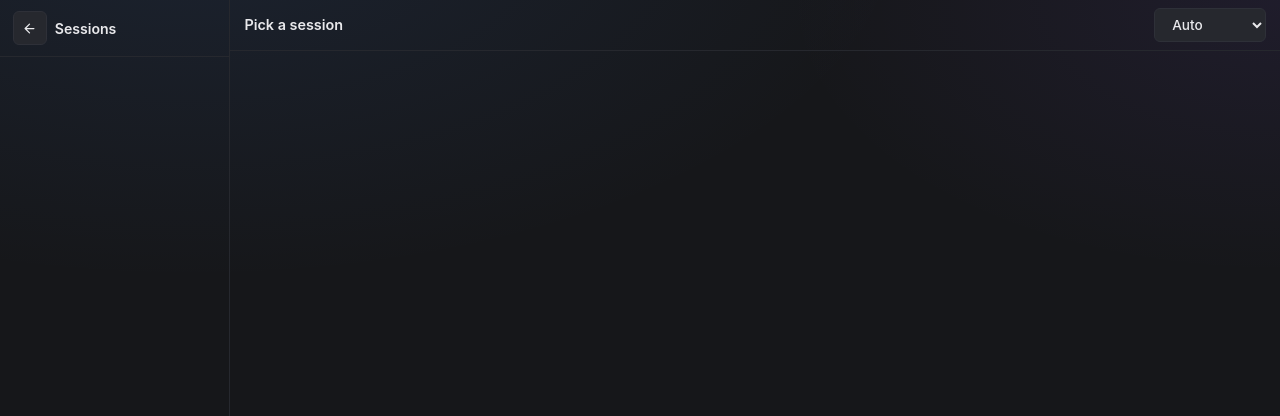
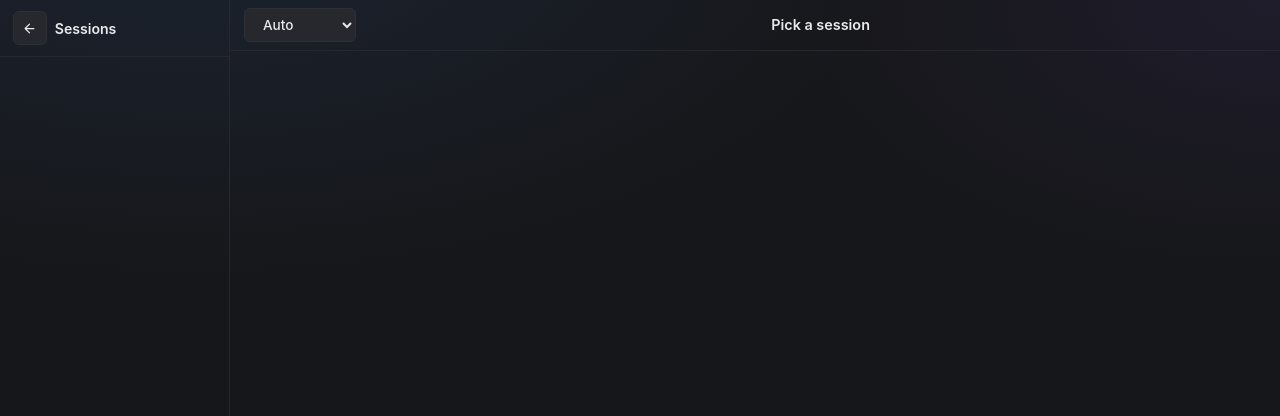
Before and after one commit to bburge14/cadre, a Flask app: template templates/terminal_hub.html in a window 1280 px wide. Shown: the top 416 px of the page. Run offline with Flask 3, Linux system fonts and the light colour scheme; the template is opened without the code that fills it, so the values that code supplies are empty.

Commit message:
Fix startup fit firing up to 6 resizes instead of one, center session name
setupTerminalFit fired fit() at a fixed spread of delays (0/50/150/
300/600ms) regardless of whether an earlier attempt had already
succeeded. If a websocket's backlog replay landed in the middle of
that window -- entirely plausible, a real terminal can easily have a
lot of freshly-written content by then -- each later retry that
computed even a slightly different size reflowed that same large
buffer again, immediately after the last reflow, before it had
settled. Overlapping, corrupted-looking text, not a clean redraw.

Replaced with polling that stops at the first successful measurement,
so exactly one resize happens during startup instead of up to six. The
ResizeObserver still catches anything that first measurement got
slightly wrong, same as it already catches any later real resize.

Verified against a completely fresh session (never touched by earlier
testing) that this renders cleanly with zero corruption -- confirms
the garbled text reported on the long-running DND game session
specifically was baked into that one session's own daemon-side output
buffer from many rounds of earlier resize testing during this same
debugging session, not a live bug in the current code. No client-side
fix can un-corrupt historical bytes already sitting in a buffer.

Also reordered both terminal pages' headers: Start/Stop/Restart, the
theme select, and status now group on the left; the session name is
centered (flex:1) instead of being the first, leftmost element.

Co-Authored-By: Claude Sonnet 5 <noreply@anthropic.com>
Claude-Session: https://claude.ai/code/session_01M6akbAwzEF5wHDb6eyaaJ9

```diff
--- a/static/terminal.js
+++ b/static/terminal.js
@@ -351,19 +351,38 @@ const MAX_TERM_ROWS = 60;
 function setupTerminalFit(term) {
   function fit() {
     const size = computeFitSize(term);
-    if (!size) return;
+    if (!size) return false;
     const cols = Math.min(size.cols, MAX_TERM_COLS);
     const rows = Math.min(size.rows, MAX_TERM_ROWS);
-    if (cols !== term.cols || rows !== term.rows) term.resize(cols, rows);
+    if (cols === term.cols && rows === term.rows) return true;
+    // FitAddon's own (broken) fit() clears the render surface immediately
+    // before resizing -- matching that one behavior exactly, just
+    // without the property access that actually crashes.
+    term._core._renderService.clear();
+    term.resize(cols, rows);
+    return true;
   }
 
-  // Character-cell measurement or the container's own layout may not
-  // be ready on the very first call (fresh terminal, or right after a
+  // Character-cell measurement or the container's own layout may not be
+  // ready on the very first call (fresh terminal, or right after a
   // display:none -> visible flip) -- there's no event for "now it's
-  // ready," so retry across a spread of delays instead of gambling on
-  // one. Cheap to over-call -- fit() is a no-op once the size already
-  // matches what's there.
-  [0, 50, 150, 300, 600, 1000].forEach((delay) => setTimeout(fit, delay));
+  // ready." Previously this fired fit() at a fixed spread of delays
+  // (0/50/150/300/600ms) regardless of whether earlier ones had already
+  // succeeded -- if a websocket connection landed its backlog replay in
+  // the middle of that window (a real terminal can easily have a lot of
+  // freshly-written content by then), *each* later retry that computed
+  // even a slightly different size reflowed that same large buffer
+  // again, immediately after the last reflow, before it had settled --
+  // overlapping, corrupted-looking text, not a clean redraw. Polling
+  // instead and stopping at the first successful measurement means
+  // exactly one resize happens during startup, not up to six; the
+  // ResizeObserver below still catches anything that first measurement
+  // got slightly wrong, the same way it catches any later real resize.
+  let attempts = 0;
+  const settleTimer = setInterval(() => {
+    attempts += 1;
+    if (fit() || attempts >= 20) clearInterval(settleTimer);
+  }, 50);
 
   // term.element's own parent is the div passed to term.open() -- its
   // size is driven by outer CSS/flex layout, not by xterm itself, so
--- a/templates/session_terminal.html
+++ b/templates/session_terminal.html
@@ -50,18 +50,18 @@
 <body>
   <div class="term-header">
     <a class="btn btn-icon" href="{{ url_for('session_detail', session_id=session.id) }}" title="Back to session" aria-label="Back to session"><svg viewBox="0 0 24 24" fill="none" stroke="currentColor" stroke-width="2" stroke-linecap="round" stroke-linejoin="round"><path d="M19 12H5M12 19l-7-7 7-7"/></svg></a>
-    <span class="label">{{ session.label }}</span>
     <div class="btn-group">
       <button class="btn btn-icon" title="Start" aria-label="Start" onclick="sessionAction('start')"><svg viewBox="0 0 24 24" fill="currentColor"><path d="M8 5v14l11-7z"/></svg></button>
       <button class="btn btn-icon" title="Stop" aria-label="Stop" onclick="sessionAction('stop')"><svg viewBox="0 0 24 24" fill="currentColor"><rect x="6" y="6" width="12" height="12" rx="1.5"/></svg></button>
       <button class="btn btn-icon btn-primary" title="Restart" aria-label="Restart" onclick="sessionAction('restart')"><svg viewBox="0 0 24 24" fill="none" stroke="currentColor" stroke-width="2" stroke-linecap="round" stroke-linejoin="round"><path d="M21 12a9 9 0 1 1-3-6.7"/><polyline points="21 3 21 9 15 9"/></svg></button>
     </div>
-    <span class="term-status" id="term-status">connecting…</span>
     <select class="btn" id="terminal-theme-select" title="Terminal theme (applies to every session)" onchange="saveTerminalTheme(this.value)" style="flex-shrink:0; width: 112px; overflow: hidden; text-overflow: ellipsis; white-space: nowrap;">
       {% for value, label in terminal_theme_options %}
       <option value="{{ value }}" {{ 'selected' if value == terminal_theme else '' }}>{{ label }}</option>
       {% endfor %}
     </select>
+    <span class="term-status" id="term-status">connecting…</span>
+    <span class="label" style="flex: 1; text-align: center;">{{ session.label }}</span>
   </div>
 
   <div id="terminal-wrap">
--- a/templates/terminal_hub.html
+++ b/templates/terminal_hub.html
@@ -116,18 +116,18 @@
 
   <div class="term-main">
     <div class="term-header">
-      <span class="label" id="term-active-label">Pick a session</span>
       <div class="term-header-actions btn-group" id="term-header-actions">
         <button class="btn btn-icon" title="Start" aria-label="Start" onclick="sessionAction('start')"><svg viewBox="0 0 24 24" fill="currentColor"><path d="M8 5v14l11-7z"/></svg></button>
         <button class="btn btn-icon" title="Stop" aria-label="Stop" onclick="sessionAction('stop')"><svg viewBox="0 0 24 24" fill="currentColor"><rect x="6" y="6" width="12" height="12" rx="1.5"/></svg></button>
         <button class="btn btn-icon btn-primary" title="Restart" aria-label="Restart" onclick="sessionAction('restart')"><svg viewBox="0 0 24 24" fill="none" stroke="currentColor" stroke-width="2" stroke-linecap="round" stroke-linejoin="round"><path d="M21 12a9 9 0 1 1-3-6.7"/><polyline points="21 3 21 9 15 9"/></svg></button>
       </div>
-      <span class="term-status" id="term-status"></span>
       <select class="btn" id="terminal-theme-select" title="Terminal theme (applies to every session)" onchange="saveTerminalTheme(this.value)" style="flex-shrink:0; width: 112px; overflow: hidden; text-overflow: ellipsis; white-space: nowrap;">
         {% for value, label in terminal_theme_options %}
         <option value="{{ value }}" {{ 'selected' if value == terminal_theme else '' }}>{{ label }}</option>
         {% endfor %}
       </select>
+      <span class="term-status" id="term-status"></span>
+      <span class="label" id="term-active-label" style="flex: 1; text-align: center;">Pick a session</span>
     </div>
     <div id="terminal-wrap"><div id="terminal"></div></div>
     <div id="term-not-running">
```
Also changed, not shown: 1 other file.
